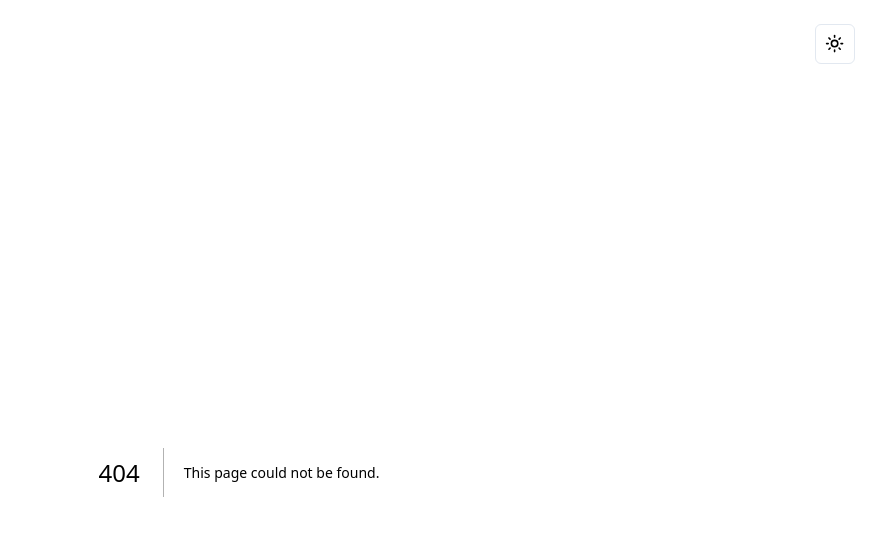
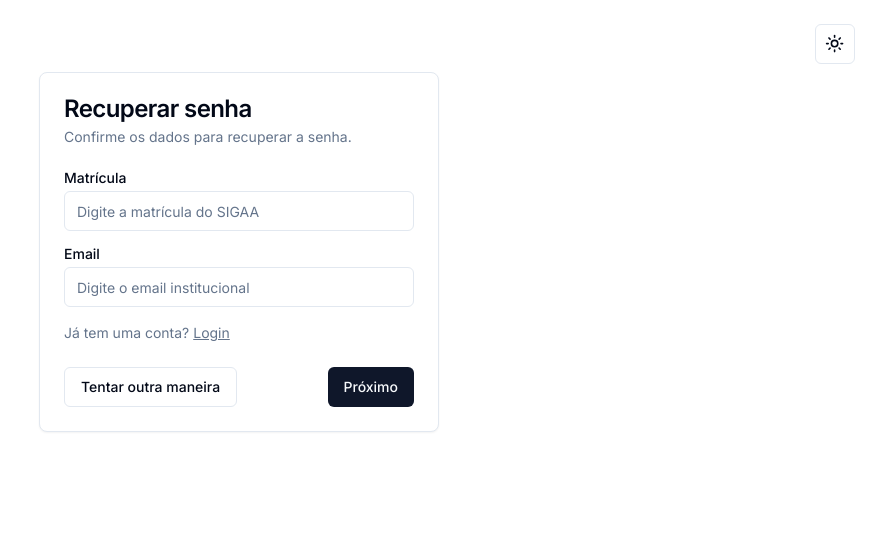
Before and after one commit to JezzDiego/SportsReservation, a Next.js app: page /forgot-password in a window 1280 px wide. Before the commit this address had no page. Shown: the top 536 px of the page, without its empty margins (401-1280 px from the left). Built offline with nearby package versions, Linux system fonts and the light colour scheme.

Commit message:
Add "forgot password" link to login page.

```diff
--- a/package.json
+++ b/package.json
@@ -14,6 +14,7 @@
     "@radix-ui/react-label": "^2.0.2",
     "@radix-ui/react-select": "^2.0.0",
     "@radix-ui/react-slot": "^1.0.2",
+    "@radix-ui/react-tabs": "^1.0.4",
     "class-variance-authority": "^0.7.0",
     "clsx": "^2.0.0",
     "lucide-react": "^0.291.0",
--- /dev/null
+++ b/src/app/forgot-password/page.tsx
@@ -0,0 +1,48 @@
+import AccountCard from "@/components/custom/AccountCard";
+import { Button } from "@/components/ui/button";
+import { CardDescription } from "@/components/ui/card";
+import { Input } from "@/components/ui/input";
+import { Label } from "@/components/ui/label";
+
+export default function ForgotPassword() {
+  return (
+    <AccountCard
+      title="Recuperar senha"
+      description="Confirme os dados para recuperar a senha."
+      footer={<Footer />}
+    >
+      <form>
+        <div className="grid w-full items-center gap-4">
+          <div className="flex flex-col space-y-1.5">
+            <Label htmlFor="code">Matrícula</Label>
+            <Input
+              className="remove-arrow"
+              id="code"
+              type="number"
+              placeholder="Digite a matrícula do SIGAA"
+            />
+          </div>
+          <div className="flex flex-col space-y-1.5">
+            <Label htmlFor="email">Email</Label>
+            <Input id="email" placeholder="Digite o email institucional" />
+          </div>
+        </div>
+      </form>
+      <div className="mt-4">
+        <CardDescription>
+          Já tem uma conta?{" "}
+          <a className="underline" href="/login">
+            Login
+          </a>
+        </CardDescription>
+      </div>
+    </AccountCard>
+  );
+}
+
+const Footer = () => (
+  <>
+    <Button variant="outline">Tentar outra maneira</Button>
+    <Button>Próximo</Button>
+  </>
+);
--- a/src/app/login/page.tsx
+++ b/src/app/login/page.tsx
@@ -33,6 +33,10 @@ export default function Home() {
           <a className="underline" href="/register">
             Registre-se
           </a>
+          <br />
+          <a className="underline" href="/forgot-password">
+            Esqueci minha senha
+          </a>
         </CardDescription>
       </div>
     </AccountCard>
```
Also changed, not shown: 1 other file (tests, documents, lock files or other folders).
